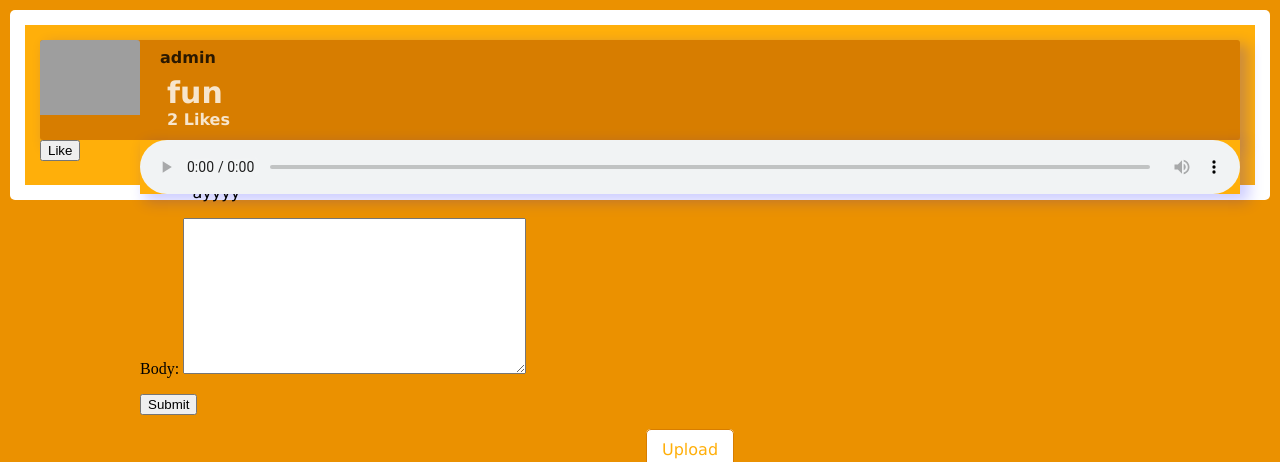
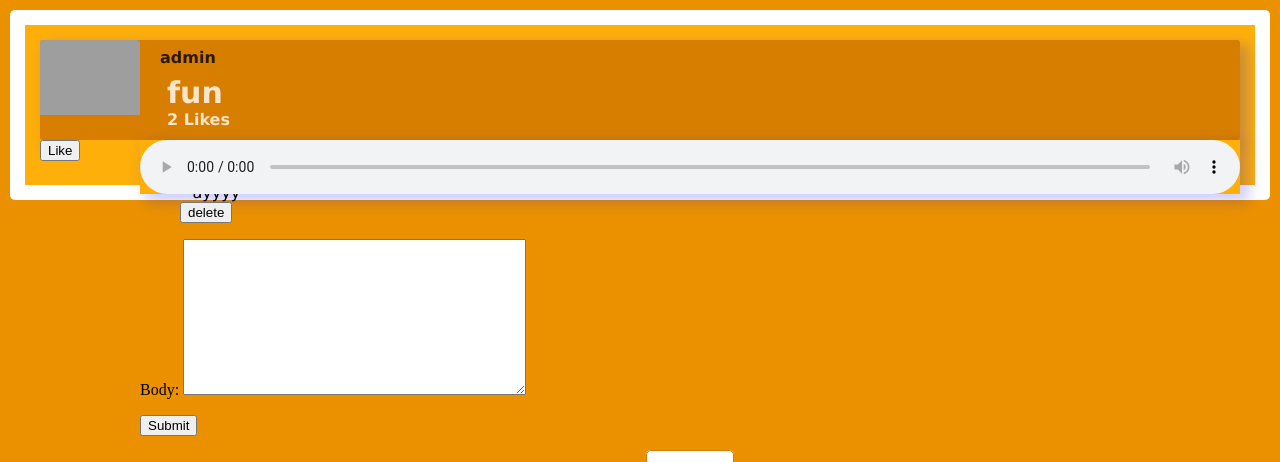
Before and after one commit to ahmedjahmi/soundclone, a Django app: page /tracks/1 in a window 1280 px wide. Shown: the part 59-521 px from the top of the page. Run offline with Django 3.2, Linux system fonts and the light colour scheme; data comes from the database, SQL or seed files in the repository; both versions use the stored data as it was after the commit; style sheets or scripts are compiled from the project's sources; some libraries are stand-ins or nearby versions; grey boxes are pictures that could not be loaded.

Commit message:
Add comment delete add playlist (WIP)

```diff
--- a/soundclone/models.py
+++ b/soundclone/models.py
@@ -20,6 +20,7 @@ class Track(models.Model):
     def is_liked_by(self, user):
         return self.like_set.filter(user=user).exists()
 
+
 class Like(models.Model):
     user = models.ForeignKey(User, on_delete=models.CASCADE)
     track = models.ForeignKey(Track, on_delete=models.CASCADE)
@@ -31,6 +32,12 @@ class Comment(models.Model):
     body = models.TextField()
 
 
+class Playlist(models.Model):
+    name = models.CharField(max_length=255)
+    tracks = models.ManyToManyField(Track)
+    user = models.ForeignKey(User, on_delete=models.CASCADE)
+
+
 
 
 # User
--- a/soundclone/templates/track_detail.html
+++ b/soundclone/templates/track_detail.html
@@ -65,6 +65,10 @@
                                             </div>
                                             <div class="track-comment--body">
                                                 " {{ comment.body }} "
+                                                <form method="POST" action="{% url 'comment-delete' comment.pk %}">
+                                                    {% csrf_token %}
+                                                    <input value="delete" type="submit"></input>
+                                                </form>
                                             </div>
                                         </li>
                                     {% endfor %}
--- a/soundclone/urls.py
+++ b/soundclone/urls.py
@@ -28,6 +28,7 @@ urlpatterns = [
     path('tracks/<int:pk>/like', views.track_like_view, name='track-like'),
     path('tracks/<int:pk>/unlike', views.track_unlike_view, name='track-unlike'),
     path('tracks/<int:pk>/comment', views.comment_create_view, name='comment-create'),
+    path('comments/<int:pk>/delete', views.comment_delete_view, name='comment-delete'),
     path('users/register', views.user_create_view, name='user-create'),
     path('users/login', auth_views.login, name='login'),
     path('users/logout', auth_views.logout, name='logout'),
--- a/soundclone/views.py
+++ b/soundclone/views.py
@@ -101,6 +101,17 @@ def comment_create_view(request, pk):
     else:
         raise Http404("Invalid request, sorry!")
 
+def comment_delete_view(request, pk):
+    if request.user.is_authenticated:
+        comment = Comment.objects.get(pk=pk)
+        track = comment.track
+
+        comment.delete()
+        return redirect('track-detail', pk=track.pk)
+    else:
+        return redirect('login')
+
+
 def user_create_view(request):
     if request.method == 'POST':
         form = UserCreationForm(request.POST)
```
Also changed, not shown: db.sqlite3, soundclone/migrations/0005_playlist.py (added).
